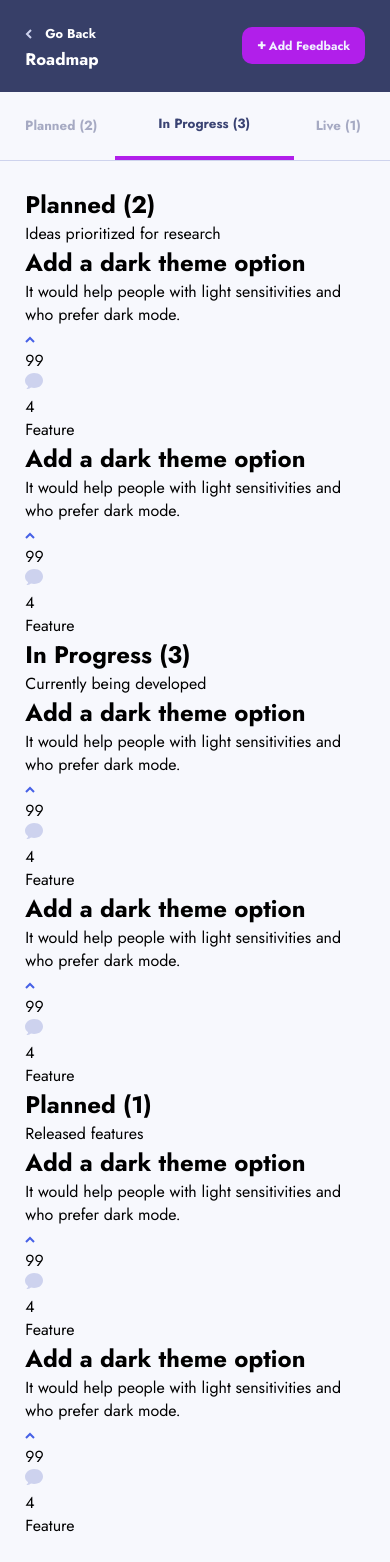
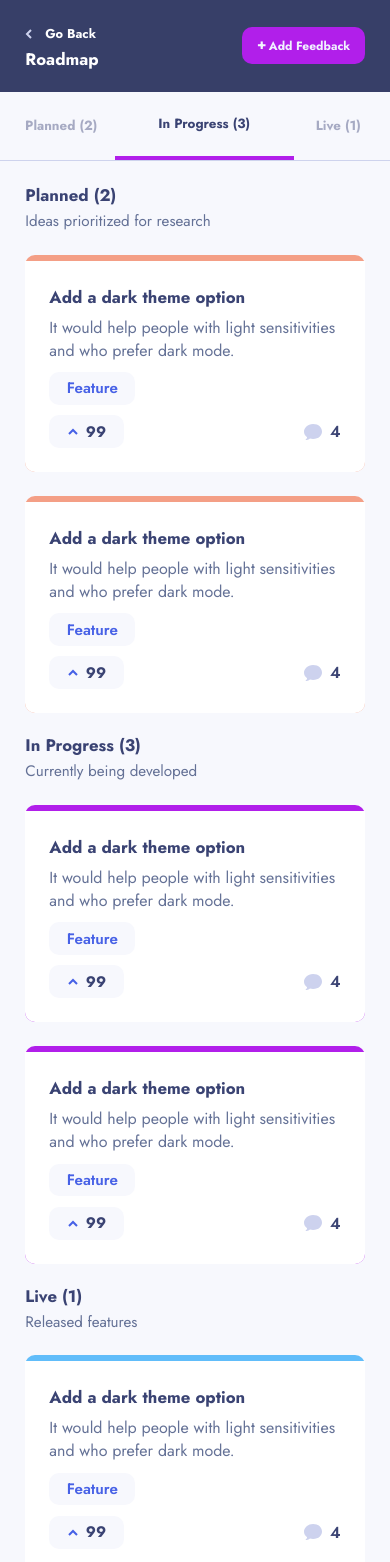
Before and after one commit to Victor-Nyagudi/product-feedback-app-react, a React (Create React App) app: page / in a window 390 px wide. Shown: the top 1562 px of the page. Built offline with nearby package versions, Linux system fonts and the light colour scheme.

Commit message:
Style feedback item cards RoadmapPage mobile

```diff
--- a/src/components/pages/roadmap-page/RoadmapCategoryItem.js
+++ b/src/components/pages/roadmap-page/RoadmapCategoryItem.js
@@ -2,7 +2,7 @@ import FeedbackItem from "../../shared/FeedbackItem";
 
 function RoadmapCategoryItem({ color }) {
     return (
-        <li className={`roadmap__category-item roadmap__category--${color}`}>
+        <li className={`roadmap__category-item roadmap__category-item--${color}`}>
             <FeedbackItem />
         </li>
     );
--- a/src/components/pages/roadmap-page/RoadmapMain.js
+++ b/src/components/pages/roadmap-page/RoadmapMain.js
@@ -1,7 +1,6 @@
 import RoadmapCategory from "./RoadmapCategory";
-import RoadmapMobileNavbar from "./RoadmapMobileNavbar";
 
-function RoadmapMain({ isMobileScreen }) {
+function RoadmapMain() {
     return (
         <main className="roadmap__main container">
             <RoadmapCategory
@@ -19,10 +18,10 @@ function RoadmapMain({ isMobileScreen }) {
             />
 
             <RoadmapCategory
-                title={ 'Planned' }
+                title={ 'Live' }
                 explanation={ 'Released features' }
                 totalItems={ '1' }
-                color={ 'blue' }
+                color={ 'light-blue' }
             />
         </main>
      );
--- a/src/css/main.css
+++ b/src/css/main.css
@@ -135,6 +135,119 @@ a {
   margin-bottom: .65em;
   resize: vertical;
   min-height: 120px;
+}
+
+.feedback-item {
+  background-color: white;
+  border-radius: 10px;
+  margin-bottom: 1.5em;
+  padding: 1.5em;
+  display: -ms-grid;
+  display: grid;
+      grid-template-areas: 'feedback-item-text feedback-item-text feedback-item-text'
+ 'feedback-item-tag-container feedback-item-tag-container feedback-item-tag-container'
+ 'feedback-item-upvotes . feedback-item-comments';
+}
+
+.feedback-item__text {
+  -ms-grid-row: 1;
+  -ms-grid-column: 1;
+  -ms-grid-column-span: 3;
+  grid-area: feedback-item-text;
+  margin-bottom: .65em;
+}
+
+.feedback-item__upvotes {
+  -ms-grid-row: 3;
+  -ms-grid-column: 1;
+  grid-area: feedback-item-upvotes;
+}
+
+.feedback-item__comments {
+  -ms-grid-row: 3;
+  -ms-grid-column: 3;
+  grid-area: feedback-item-comments;
+}
+
+.feedback-item__tag-container {
+  -ms-grid-row: 2;
+  -ms-grid-column: 1;
+  -ms-grid-column-span: 3;
+  grid-area: feedback-item-tag-container;
+}
+
+.feedback-item__title {
+  font-size: 1.05rem;
+  color: #3a4373;
+  margin-bottom: .4em;
+}
+
+.feedback-item__message {
+  color: #647196;
+}
+
+.feedback-item__tag {
+  display: inline-block;
+  font-size: .95rem;
+  font-weight: 600;
+  color: #4761e6;
+  border-radius: 10px;
+  background-color: #f7f8fd;
+  padding: 0.35em 1.15em;
+}
+
+.feedback-item__tag-container {
+  margin-bottom: .65em;
+}
+
+.feedback-item__upvotes {
+  display: -webkit-box;
+  display: -ms-flexbox;
+  display: flex;
+  -webkit-box-align: center;
+      -ms-flex-align: center;
+          align-items: center;
+  gap: .5em;
+  -ms-flex-item-align: center;
+      align-self: center;
+  background-color: #f7f8fd;
+  border-radius: 10px;
+  padding: 0.35em 1.15em;
+}
+
+.feedback-item__upvotes-total {
+  font-size: .95rem;
+  font-weight: 700;
+  color: #3a4373;
+}
+
+.feedback-item__img-container {
+  display: -webkit-box;
+  display: -ms-flexbox;
+  display: flex;
+  -webkit-box-align: center;
+      -ms-flex-align: center;
+          align-items: center;
+  -webkit-box-pack: center;
+      -ms-flex-pack: center;
+          justify-content: center;
+}
+
+.feedback-item__comments {
+  display: -webkit-box;
+  display: -ms-flexbox;
+  display: flex;
+  -webkit-box-align: center;
+      -ms-flex-align: center;
+          align-items: center;
+  gap: .5em;
+  -ms-flex-item-align: center;
+      align-self: center;
+}
+
+.feedback-item__comments-total {
+  font-weight: 600;
+  color: #3a4373;
 }
 
 .suggestions {
@@ -387,119 +500,6 @@ a {
   padding: 2em 0 6em;
 }
 
-.feedback-detail .feedback-item {
-  background-color: white;
-  border-radius: 10px;
-  margin-bottom: 1.5em;
-  padding: 1.5em;
-  display: -ms-grid;
-  display: grid;
-      grid-template-areas: 'feedback-item-text feedback-item-text feedback-item-text'
- 'feedback-item-tag-container feedback-item-tag-container feedback-item-tag-container'
- 'feedback-item-upvotes . feedback-item-comments';
-}
-
-.feedback-detail .feedback-item__text {
-  -ms-grid-row: 1;
-  -ms-grid-column: 1;
-  -ms-grid-column-span: 3;
-  grid-area: feedback-item-text;
-  margin-bottom: .65em;
-}
-
-.feedback-detail .feedback-item__upvotes {
-  -ms-grid-row: 3;
-  -ms-grid-column: 1;
-  grid-area: feedback-item-upvotes;
-}
-
-.feedback-detail .feedback-item__comments {
-  -ms-grid-row: 3;
-  -ms-grid-column: 3;
-  grid-area: feedback-item-comments;
-}
-
-.feedback-detail .feedback-item__tag-container {
-  -ms-grid-row: 2;
-  -ms-grid-column: 1;
-  -ms-grid-column-span: 3;
-  grid-area: feedback-item-tag-container;
-}
-
-.feedback-detail .feedback-item__title {
-  font-size: 1.05rem;
-  color: #3a4373;
-  margin-bottom: .4em;
-}
-
-.feedback-detail .feedback-item__message {
-  color: #647196;
-}
-
-.feedback-detail .feedback-item__tag {
-  display: inline-block;
-  font-size: .95rem;
-  font-weight: 600;
-  color: #4761e6;
-  border-radius: 10px;
-  background-color: #f7f8fd;
-  padding: 0.35em 1.15em;
-}
-
-.feedback-detail .feedback-item__tag-container {
-  margin-bottom: .65em;
-}
-
-.feedback-detail .feedback-item__upvotes {
-  display: -webkit-box;
-  display: -ms-flexbox;
-  display: flex;
-  -webkit-box-align: center;
-      -ms-flex-align: center;
-          align-items: center;
-  gap: .5em;
-  -ms-flex-item-align: center;
-      align-self: center;
-  background-color: #f7f8fd;
-  border-radius: 10px;
-  padding: 0.35em 1.15em;
-}
-
-.feedback-detail .feedback-item__upvotes-total {
-  font-size: .95rem;
-  font-weight: 700;
-  color: #3a4373;
-}
-
-.feedback-detail .feedback-item__img-container {
-  display: -webkit-box;
-  display: -ms-flexbox;
-  display: flex;
-  -webkit-box-align: center;
-      -ms-flex-align: center;
-          align-items: center;
-  -webkit-box-pack: center;
-      -ms-flex-pack: center;
-          justify-content: center;
-}
-
-.feedback-detail .feedback-item__comments {
-  display: -webkit-box;
-  display: -ms-flexbox;
-  display: flex;
-  -webkit-box-align: center;
-      -ms-flex-align: center;
-          align-items: center;
-  gap: .5em;
-  -ms-flex-item-align: center;
-      align-self: center;
-}
-
-.feedback-detail .feedback-item__comments-total {
-  font-weight: 600;
-  color: #3a4373;
-}
-
 .feedback-detail__comments-container {
   background-color: white;
   border-radius: 10px;
@@ -748,6 +748,44 @@ a {
   display: inline-block;
   color: #a6aac3;
   min-height: 64px;
+}
+
+.roadmap__category-header {
+  margin-bottom: 1.6em;
+}
+
+.roadmap__category-title {
+  font-size: 1.05rem;
+  line-height: 1;
+  color: #3a4373;
+  margin-bottom: .6em;
+}
+
+.roadmap__category-explanation {
+  font-size: .95rem;
+  line-height: 1;
+  color: #647196;
+}
+
+.roadmap__category-item {
+  padding-top: .375em;
+  border-radius: 10px;
+}
+
+.roadmap__category-item.roadmap__category-item--purple {
+  background-color: #b11fea;
+}
+
+.roadmap__category-item.roadmap__category-item--orange {
+  background-color: #f49f86;
+}
+
+.roadmap__category-item.roadmap__category-item--light-blue {
+  background-color: #61bdfa;
+}
+
+.roadmap__category-item .feedback-item {
+  border-radius: 0 0 10px 10px;
 }
 
 @media (min-width: 425px) {
--- a/src/main.scss
+++ b/src/main.scss
@@ -195,6 +195,89 @@ a {
     min-height: 120px;
 }
 
+.feedback-item {
+    background-color: getColor('white');
+
+    border-radius: $border-radius;
+    margin-bottom: $feedback-detail-margin-bottom;
+
+    padding: $feedback-detail-padding;
+
+    display: grid;
+
+    grid-template-areas:
+        'feedback-item-text feedback-item-text feedback-item-text'
+        'feedback-item-tag-container feedback-item-tag-container feedback-item-tag-container'
+        'feedback-item-upvotes . feedback-item-comments'
+        ;
+
+    &__text {
+        grid-area: feedback-item-text;
+        margin-bottom: .65em;
+    }
+
+    &__upvotes { grid-area: feedback-item-upvotes; }
+
+    &__comments { grid-area: feedback-item-comments; }
+
+    &__tag-container { grid-area: feedback-item-tag-container; }
+
+    &__title {
+        font-size: $heading-mobile;
+        color: getColor('purple-black');
+        margin-bottom: .4em;
+    }
+
+    &__message { color: getColor('grey-purple'); }
+
+    &__tag {
+        display: inline-block;
+
+        font-size: .95rem;
+        font-weight: getFontWeight('semi-bold');
+        color: getColor('blue');
+
+        border-radius: $border-radius;
+        background-color: getColor('light-grey');
+        padding: $tag-padding-mobile;
+
+        &-container { margin-bottom: .65em; }
+    }
+
+    &__upvotes {
+        display: flex;
+        align-items: center;
+        gap: .5em;
+
+        align-self: center;
+
+        background-color: getColor('light-grey');
+        border-radius: $border-radius;
+        padding: $tag-padding-mobile;
+
+        &-total {
+            font-size: .95rem;
+            font-weight: getFontWeight('bold');
+            color: getColor('purple-black');
+        }
+    }
+
+    &__img-container { @include flex-row-center; }
+
+    &__comments {
+        display: flex;
+        align-items: center;
+        gap: .5em;
+
+        align-self: center;
+
+        &-total {
+            font-weight: getFontWeight('semi-bold');
+            color: getColor('purple-black');
+        }
+    }
+}
+
 .suggestions {
     min-height: 100vh;
 
@@ -385,89 +468,6 @@ a {
 .feedback-detail {
     padding: $page-padding;
 
-    .feedback-item {
-        background-color: getColor('white');
-
-        border-radius: $border-radius;
-        margin-bottom: $feedback-detail-margin-bottom;
-
-        padding: $feedback-detail-padding;
-
-        display: grid;
-
-        grid-template-areas:
-            'feedback-item-text feedback-item-text feedback-item-text'
-            'feedback-item-tag-container feedback-item-tag-container feedback-item-tag-container'
-            'feedback-item-upvotes . feedback-item-comments'
-            ;
-
-        &__text {
-            grid-area: feedback-item-text;
-            margin-bottom: .65em;
-        }
-
-        &__upvotes { grid-area: feedback-item-upvotes; }
-
-        &__comments { grid-area: feedback-item-comments; }
-
-        &__tag-container { grid-area: feedback-item-tag-container; }
-
-        &__title {
-            font-size: $heading-mobile;
-            color: getColor('purple-black');
-            margin-bottom: .4em;
-        }
-
-        &__message { color: getColor('grey-purple'); }
-
-        &__tag {
-            display: inline-block;
-
-            font-size: .95rem;
-            font-weight: getFontWeight('semi-bold');
-            color: getColor('blue');
-
-            border-radius: $border-radius;
-            background-color: getColor('light-grey');
-            padding: $tag-padding-mobile;
-
-            &-container { margin-bottom: .65em; }
-        }
-
-        &__upvotes {
-            display: flex;
-            align-items: center;
-            gap: .5em;
-
-            align-self: center;
-
-            background-color: getColor('light-grey');
-            border-radius: $border-radius;
-            padding: $tag-padding-mobile;
-
-            &-total {
-                font-size: .95rem;
-                font-weight: getFontWeight('bold');
-                color: getColor('purple-black');
-            }
-        }
-
-        &__img-container { @include flex-row-center; }
-
-        &__comments {
-            display: flex;
-            align-items: center;
-            gap: .5em;
-
-            align-self: center;
-
-            &-total {
-                font-weight: getFontWeight('semi-bold');
-                color: getColor('purple-black');
-            }
-        }
-    }
-
     &__comments {
         &-container {
             background-color: getColor('white');
@@ -653,6 +653,39 @@ a {
             color: #a6aac3;
 
             min-height: 64px;
+        }
+    }
+
+    &__category {
+        &-header { margin-bottom: 1.6em; }
+
+        &-title {
+            font-size: $heading-mobile;
+            line-height: 1;
+            color: getColor('purple-black');
+
+            margin-bottom: .6em;
+        }
+
+        &-explanation {
+            font-size: .95rem;
+            line-height: 1;
+            color: getColor('grey-purple');
+        }
+
+        &-item {
+            padding-top: .375em;
+            border-radius: $border-radius;
+
+            &.roadmap__category-item--purple { background-color: getColor('purple'); }
+
+            &.roadmap__category-item--orange { background-color: getColor('orange'); }
+
+            &.roadmap__category-item--light-blue { background-color: getColor('light-blue'); }
+
+            & .feedback-item {
+                border-radius: 0 0 $border-radius $border-radius;
+            }
         }
     }
 }
```
Also changed, not shown: 1 other file (tests, documents, lock files or other folders).
